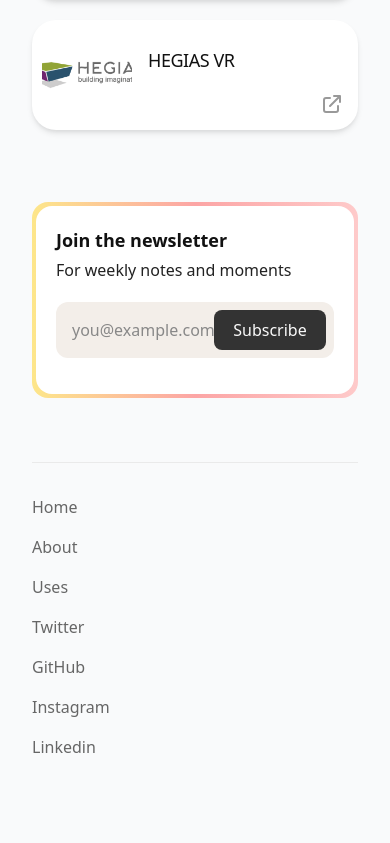
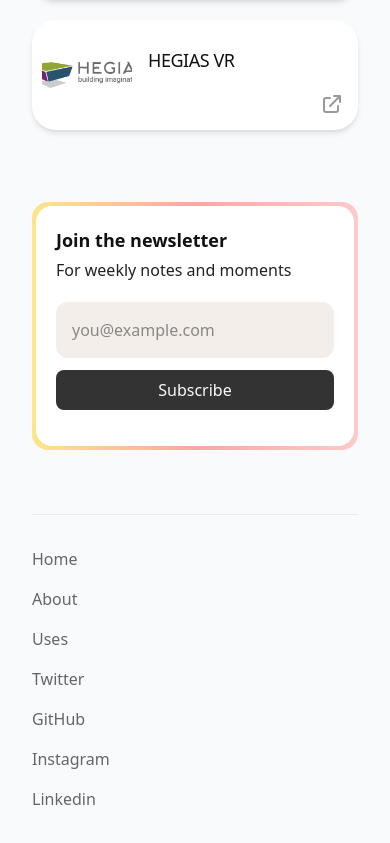
Before and after one commit to ruzicic/mladenruzicic.com, a Next.js app: page / in a window 390 px wide. Shown: the part 764-1607 px from the top of the page. Built offline with nearby package versions, Linux system fonts and the light colour scheme; what @tailwindcss/typography would draw is missing.

Commit message:
Fix newsletter form responsive UI

```diff
--- a/components/NewsletterBanner.tsx
+++ b/components/NewsletterBanner.tsx
@@ -62,7 +62,7 @@ export default function NewsletterBanner() {
               disabled={form.state === 'loading'}
             />
             <button
-              className="flex items-center justify-center absolute right-2 top-2 px-4 font-medium h-10 bg-gray-700 text-gray-100 rounded-lg w-28"
+              className="flex items-center justify-center w-full md:w-28 mt-3 md:mt-0 md:absolute right-2 top-2 px-4 font-medium h-10 bg-gray-700 text-gray-100 rounded-lg "
               type="submit"
               disabled={form.state === 'loading'}
             >
```
